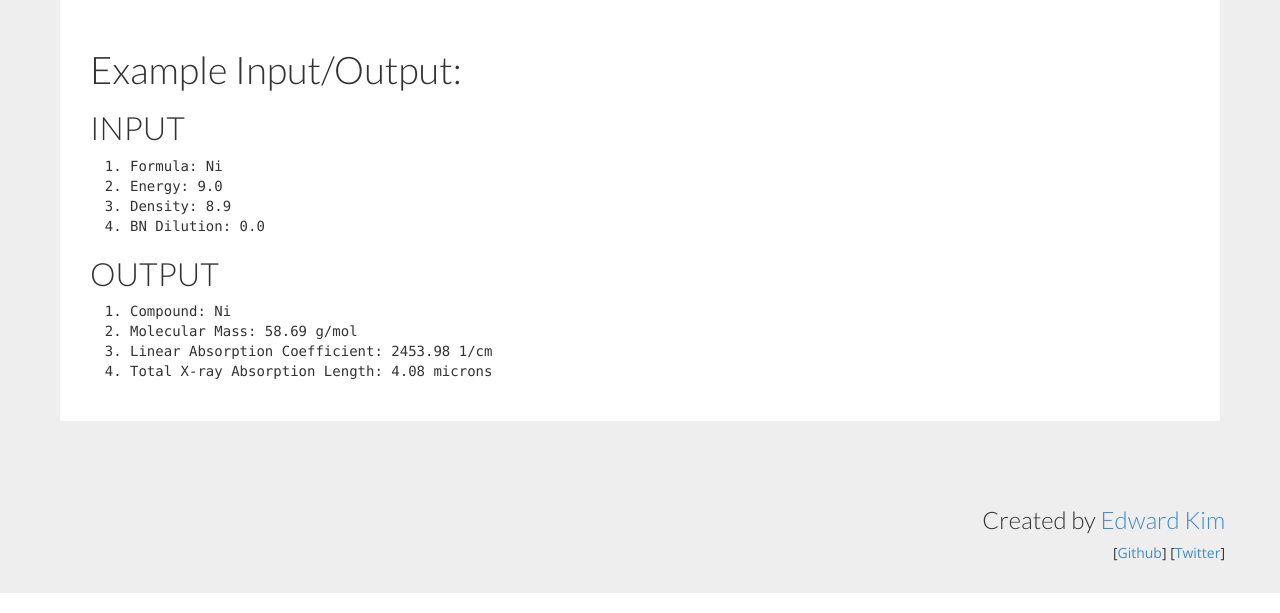
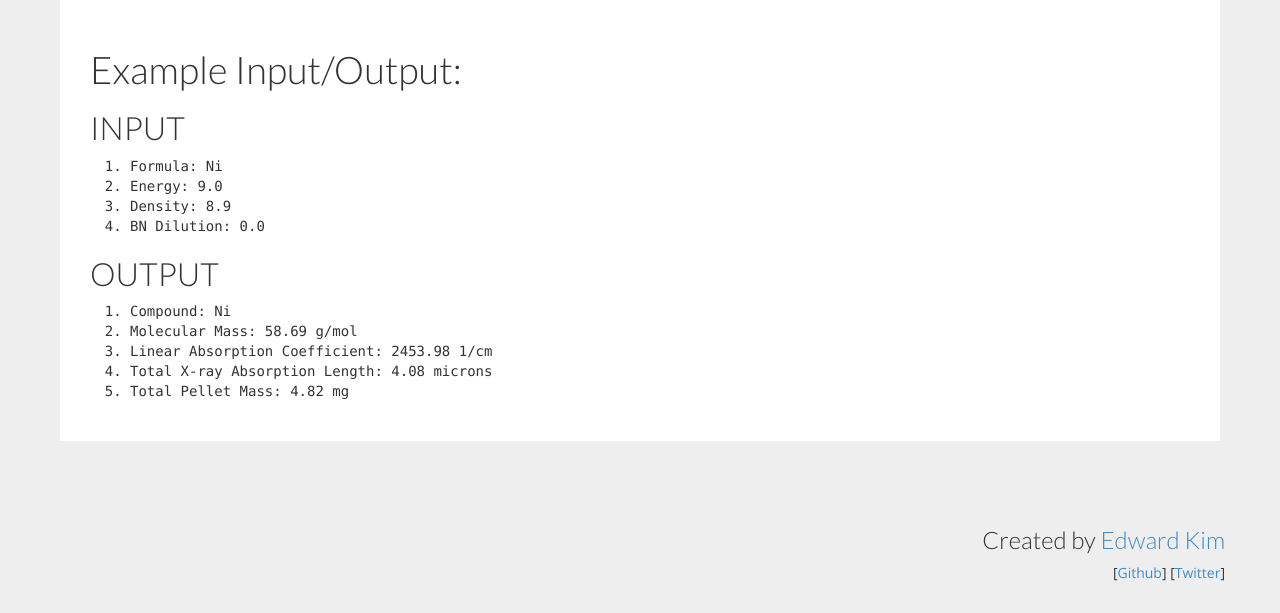
Before and after one commit to eddotman/science-frontend, a Django app: page /xafs_sample_prep/ in a window 1280 px wide. Shown: the part 962-1575 px from the top of the page. Run offline with Django 3.2, Linux system fonts and the light colour scheme; data comes from the database, SQL or seed files in the repository.

Commit message:
fixed output in readme

```diff
--- a/sciencefrontend/templates/xafs_sample_prep.html
+++ b/sciencefrontend/templates/xafs_sample_prep.html
@@ -38,6 +38,7 @@
 			<li>Molecular Mass: 58.69 g/mol</li>
 			<li>Linear Absorption Coefficient: 2453.98 1/cm</li>
 			<li>Total X-ray Absorption Length: 4.08 microns</li>
+			<li>Total Pellet Mass: 4.82 mg</li>
 		</ol>
 	</div>
 {% endblock %}
```
